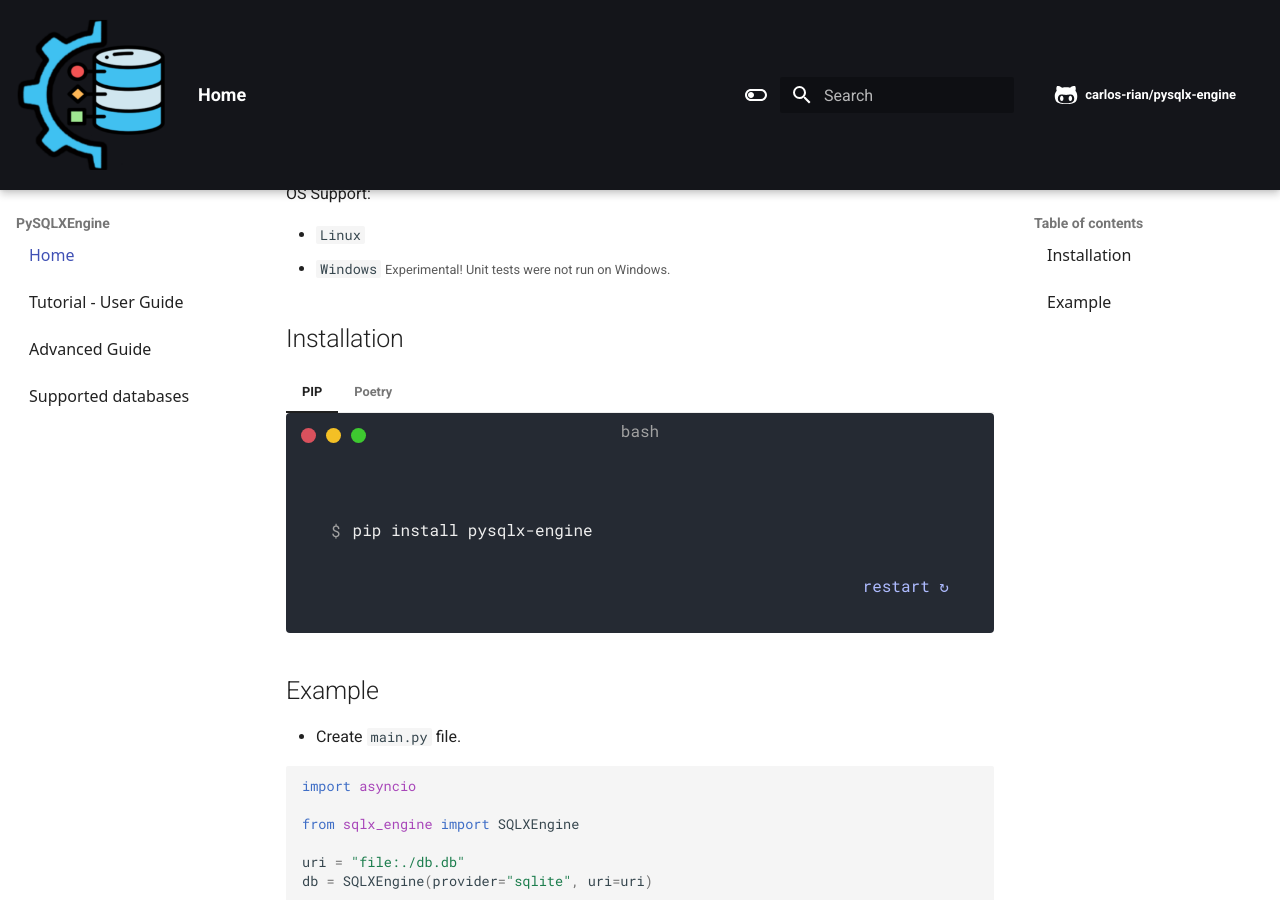
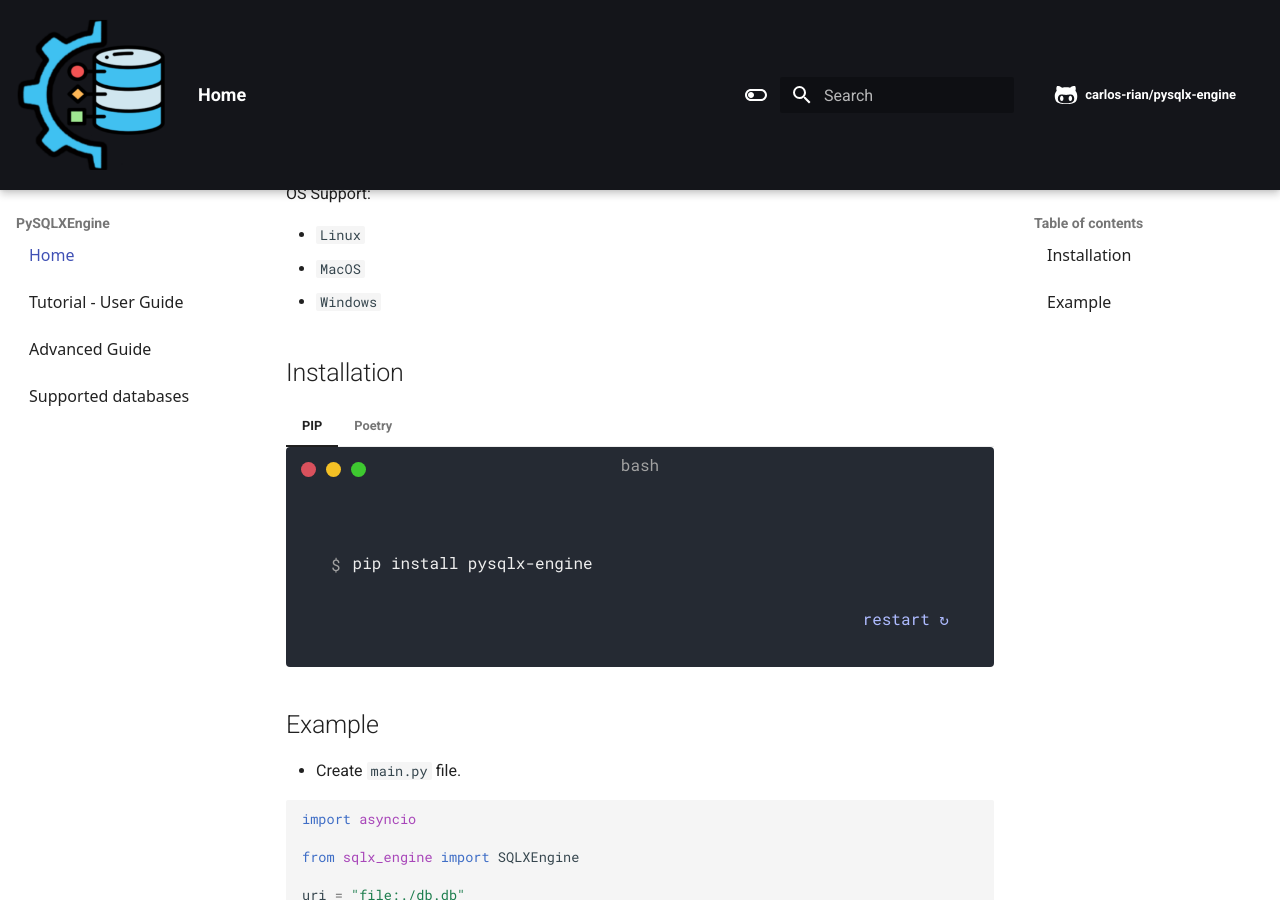
Before and after one commit to carlos-rian/pysqlx-engine, an MkDocs documentation site: the page built from docs/index.md, in a window 1280 px wide and 900 px high, scrolled down 1309 px. Built offline with MkDocs 1.6.1 and Material for MkDocs 9.7.7, drawn with Linux system fonts in a browser that asks for light colours; comment, search, counter and statistics services are not loaded.

Commit message:
update 4 files and delete 2 files

```diff
--- a/docs/index.md
+++ b/docs/index.md
@@ -49,7 +49,8 @@ Database Support:
 OS Support:
 
 * `Linux`
-* `Windows` <small>Experimental! Unit tests were not run on Windows.</small>
+* `MacOS`
+* `Windows`
 
 ## Installation
 
--- a/requirements.txt
+++ /dev/null
@@ -1,4 +0,0 @@
-aiofiles==0.8.0; python_version >= "3.6" and python_version < "4.0"
-httpx==0.23.0; python_version >= "3.7"
-pydantic==1.9.1; python_full_version >= "3.6.1"
-pygments==2.12.0; python_version >= "3.6"
```
Also changed, not shown: readme.md (+2 -1 lines), requirements-dev.txt (deleted, +0 -52 lines), 2 other files.
